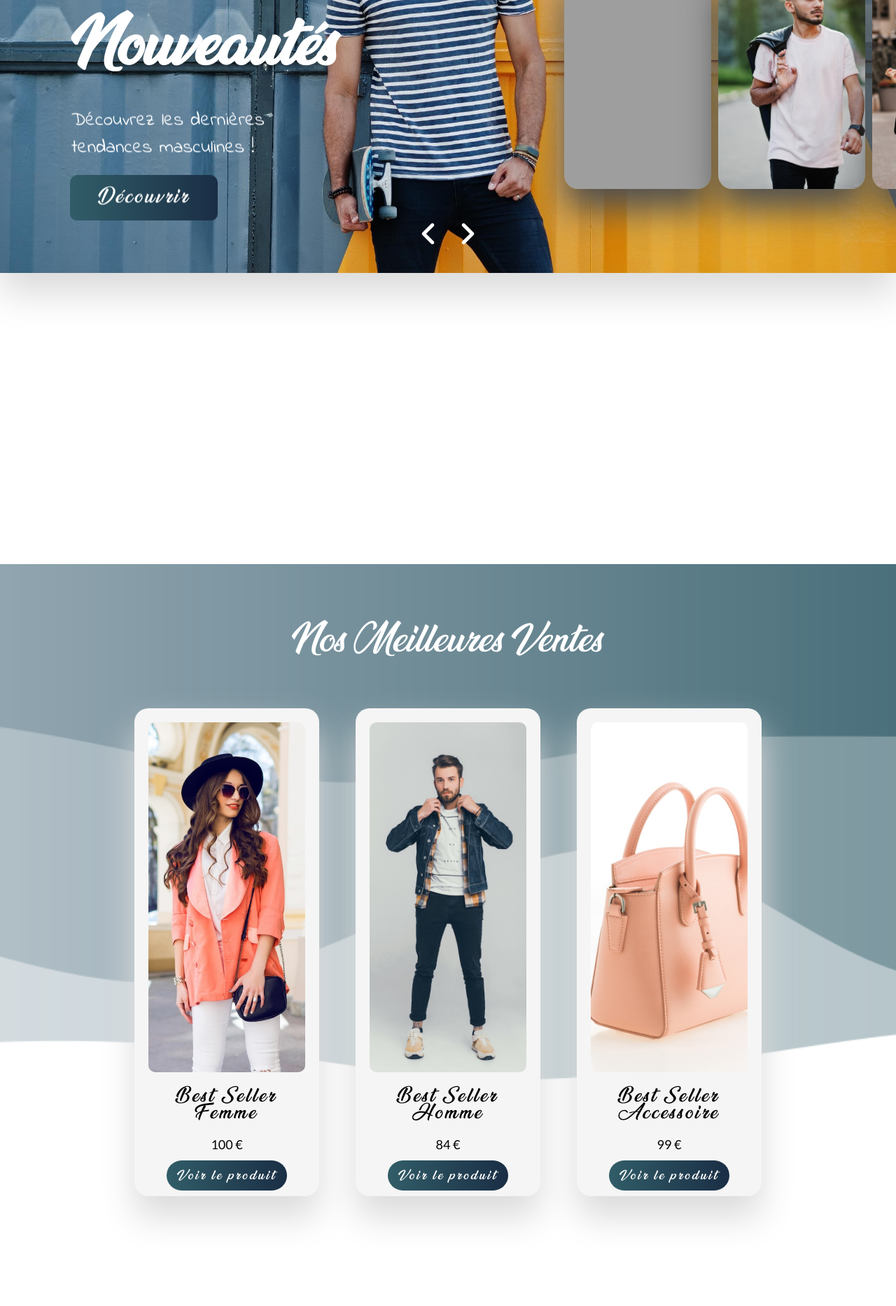
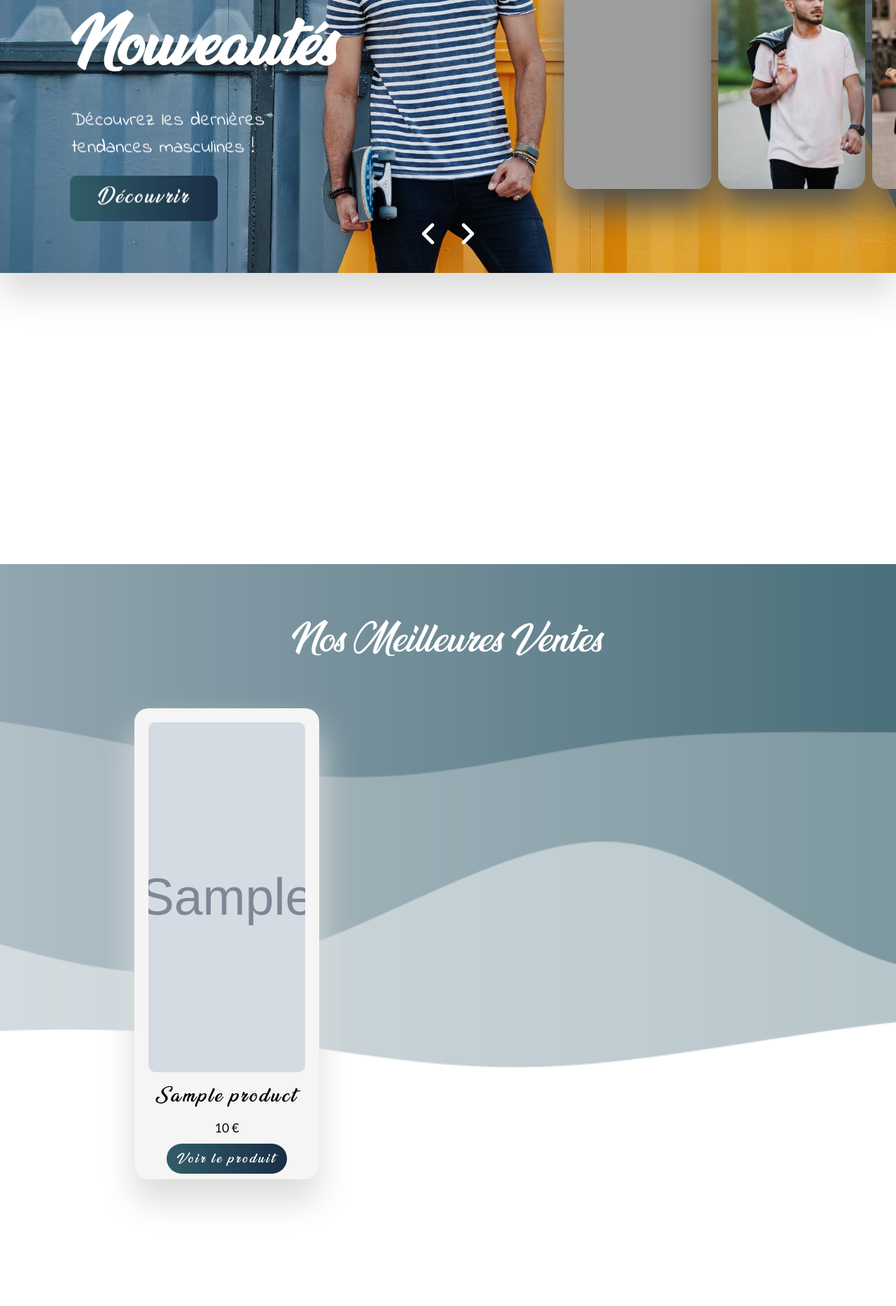
Before and after one commit to CaroChoch/Portfolio-Foundations, a Django app: template Dream_shop/templates/home.html in a window 1280 px wide; the page is wider, and only the part inside the window is pictured. Shown: the part 350-2216 px from the top of that part at 70% size. Run offline with Django 4.2, Linux system fonts and the light colour scheme; the template is opened without the code that fills it: values that come from a table or form of the project are taken from there, others are empty; tables that the repository leaves empty hold one stand-in row (values such as "Sample post"); grey boxes marked "Sample" are stand-in pictures; grey boxes are pictures that could not be loaded.

Commit message:
remove media/photos/products

```diff
--- a/Dream_shop/templates/home.html
+++ b/Dream_shop/templates/home.html
@@ -62,27 +62,19 @@
     </section>
     <!-------------- SECTION NOS MEILLEURS VENTES ----------------->
     <section class="section-bestseller">
+
       <h2  data-aos="fade-up" data-aos-duration="3000">Nos Meilleures Ventes</h2>
       <div class="product-grid">
+        {% for product in products %}
         <div class="product-card" data-aos="flip-left" data-aos-easing="ease-out-cubic" data-aos-duration="2000">
-            <img src="{% static 'styles/images/cartes/girl01.jpg' %}" alt="Produit Femme">
-            <h3 class="product-name">Best Seller Femme</h3>
-            <p class="product-price">100 €</p>
+            <img src="{{ product.images.url }}" alt="Produit Femme">
+            <h3 class="product-name">{{ product.product_name }}</h3>
+            <p class="product-price">{{ product.price }} €</p>
             <a href="#" class="product-button">Voir le produit</a>
         </div>
-        <div class="product-card" data-aos="fade-up" data-aos-duration="3000">
-            <img src="{% static 'styles/images/cartes/boy01.jpg' %}" alt="Produit Homme">
-            <h3 class="product-name">Best Seller Homme</h3>
-            <p class="product-price">84 €</p>
-            <a href="#" class="product-button">Voir le produit</a>
-        </div>
-        <div class="product-card" data-aos="flip-left" data-aos-easing="ease-out-cubic" data-aos-duration="2000">
-            <img src="{% static 'styles/images/cartes/sac.jpg' %}" alt="Accessoire">
-            <h3 class="product-name">Best Seller Accessoire</h3>
-            <p class="product-price">99 €</p>
-            <a href="#" class="product-button">Voir le produit</a>
-        </div>
+        {% endfor %}
     </div>
+
     </section>
 
     <!-------------- SECTION A PROPOS -------------->
```
Also changed, not shown: Dream_shop/dream_shop/views.py (+17 -1 lines), Dream_shop/media/photos/products/boy01_720.jpg (added), Dream_shop/media/photos/products/femme-casual-woman-black-hat-pink-suit-white-blouse-posing-old-street_27_wQFHRpn.jpg (added), Dream_shop/media/photos/products/men01_720.jpg (added), Dream_shop/media/photos/products/men01_720_B96gI1y.jpg (added), Dream_shop/media/photos/products/men01_720_QVwqiAL.jpg (added), Dream_shop/media/photos/products/men03_720.jpg (added), Dream_shop/media/photos/products/sac_720.jpg (added), Dream_shop/media/photos/products/women01_720.jpg (added), Dream_shop/media/photos/products/women03_720.jpg (added), Dream_shop/static/styles/images/cartes/boy01.jpg (deleted), Dream_shop/static/styles/images/cartes/girl01.jpg (deleted), Dream_shop/static/styles/images/cartes/lunettes.jpg (deleted).
